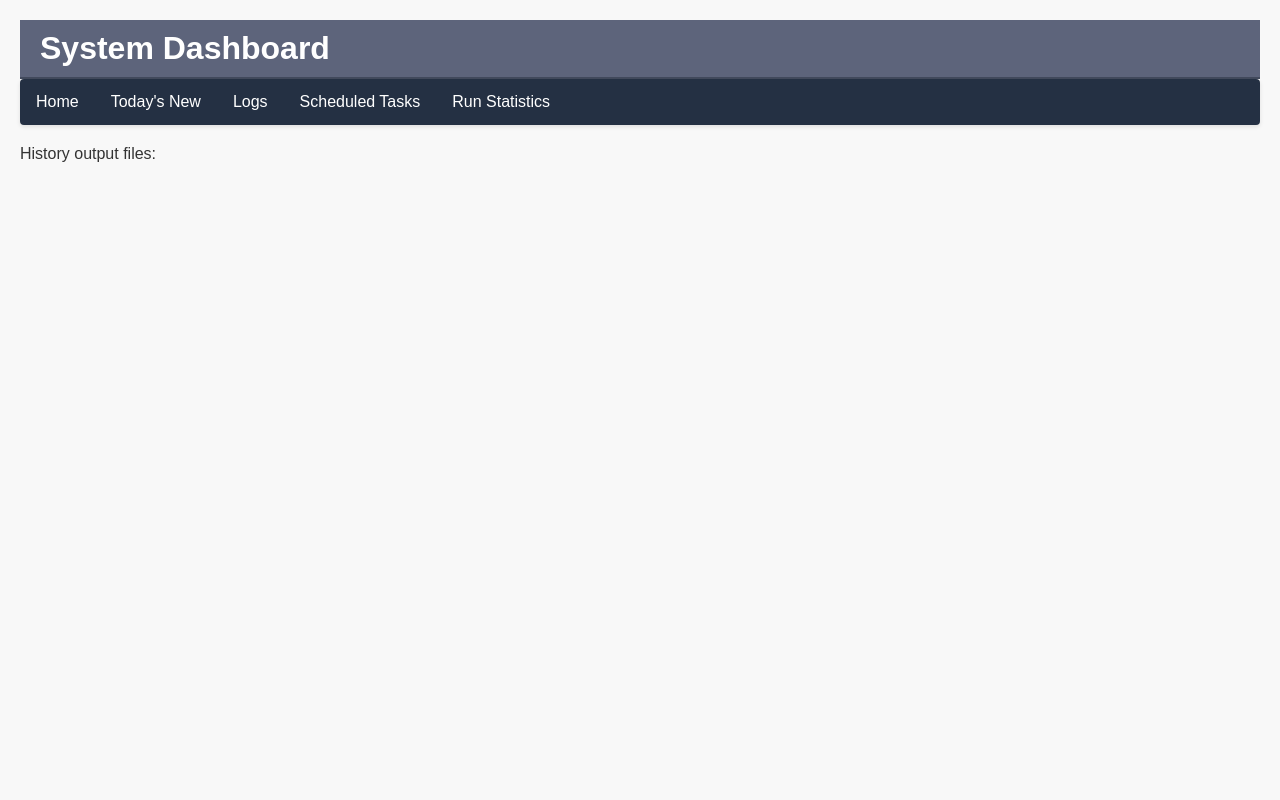
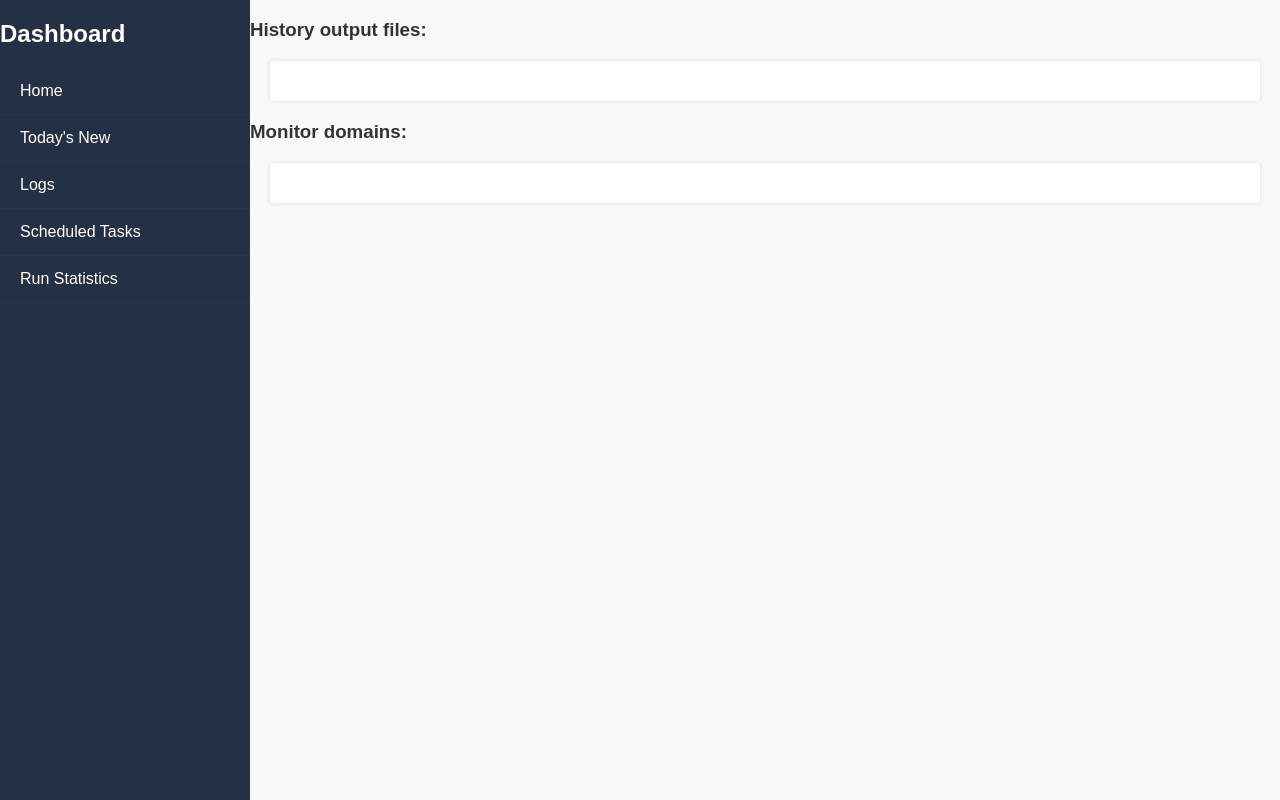
Before and after one commit to 1dayluo/subnya-monitor, a Flask app: template templates/home.html in a window 1280 px wide. Run offline with Flask 3, Linux system fonts and the light colour scheme; the template is opened without the code that fills it, so the values that code supplies are empty.

Commit message:
update&add: update css& add monitored domain

```diff
--- a/app.py
+++ b/app.py
@@ -2,6 +2,8 @@ from flask import Flask, redirect, url_for, render_template, \
     request, flash, session, Response
 import os
 import pathlib
+import sqlite3
+
 app = Flask(__name__)
 app.secret_key = b'_5#y2L"F4a@@Q8z\n\xec]/'
 base_config_path = str(pathlib.Path.home())+'/.config/subnya'
@@ -11,6 +13,7 @@ sql_path = ''
 
 @app.route('/')
 def home():
+    global conn
     if len(output_dir) == 0 or len(sql_path) == 0:
         flash('Path not exists!please set base path ')
         return redirect(url_for('setenv'))
@@ -18,7 +21,10 @@ def home():
         if os.path.exists(output_dir) and os.path.exists(sql_path):
             # read log file
             all_files = os.listdir(output_dir)
-            return render_template('home.html', log_files=all_files)
+            db = sqlite3.connect(sql_path)
+            conn = db.cursor()
+            results = [ result[0] for result in  conn.execute('SELECT DISTINCT domain FROM domains')]
+            return render_template('home.html', log_files=all_files, monitored=results)
         else:
             flash('Please set correct path!')
             return redirect(url_for('setenv'))
--- a/static/css/common.css
+++ b/static/css/common.css
@@ -1,75 +1,94 @@
-/* Existing styles remain unchanged */
+/* Defaults */
 body {
     font-family: 'Arial', sans-serif;
     background-color: #f8f8f8;
     margin: 0;
-    padding: 20px;
     color: #333;
+    display: flex;
+    flex-direction: row;
+    min-height: 100vh; /* Ensure full viewport height */
 }
 
-/* Updated h1 styles to include the light pink background */
-h1 {
-    background-color: #FFD4E5; /* Light Pink Background */
-    color: #333;
+/* Header styles inside main content */
+main > h1 {
+    background-color: #5D647B;
+    color: #fff;
     padding: 10px 20px;
-    margin: 0;
-    border-bottom: 2px solid #FFB6C1; /* Slightly darker pink for the border */
+    margin: 0 0 20px 0;
+    border-bottom: 2px solid #424a5d;
 }
 
-/* ... */
+/* ... Form styling remains unchanged ... */
 
-/* Menu Styling */
+/* Menu styling for a vertical layout */
 nav {
-    background-color: #FFD4E5; /* Light pink background for the menu */
-    margin-bottom: 20px;
-    border-radius: 4px;
-    box-shadow: 0 2px 4px rgba(0, 0, 0, 0.1);
+    width: 250px; /* fixed width for the nav menu */
+    background-color: #243043;
+    color: white;
+    position: fixed;
+    left: 0;
+    top: 0;
+    bottom: 0;
+    overflow-y: auto; /* Allows scrolling of the nav menu if it's too long */
 }
 
-/* Style for menu items */
 nav ul#menu {
     list-style: none;
-    padding: 0;
+    padding: 20px 0;
     margin: 0;
-    overflow: hidden;
-    border-radius: 4px; /* Rounded corners for the menu */
+    background-color: #243043; /* Dark blue background */
+    width: 100%;
+    /* Clear float children because we moved from horizontal to vertical */
+    float: none;
 }
 
-/* Style for individual menu links */
+
 nav ul#menu li {
-    float: left; /* Align menu items horizontally */
+    /* Clear existing float and apply necessary styling for vertical menu */
+    padding: 0;
 }
 
-nav ul#menu li a {
+.home-nav ul#menu li a {
+    /* 块状元素又称作“block-level”元素，会填满它的容器，这里是<li>标签 */
     display: block;
-    color: #f8d4e5; /* Darker text on the light background for contrast */
-    text-align: center;
-    padding: 14px 16px;
+    color: white;
+    text-align: left;
+    padding: 14px 20px;
     text-decoration: none;
-    transition: background-color 0.3s ease-in-out; /* Smooth transition for hover effect */
+    border-bottom: 1px solid #2e3447; /* 添加分隔符 */
+    width: 100%; /* 设置宽度以填满整个<li> */
 }
 
 /* Menu links hover effects */
-nav ul#menu li a:hover {
-    background-color: #FFB6C1; /* A slightly darker pink on hover */
-    color: white;
-}
-body {
-    font-family: 'Arial', sans-serif;
-    background-color: #f8f8f8;
-    margin: 0;
-    padding: 20px;
-    color: #333;
+.home-nav ul#menu li a:hover {
+    background-color: #4a4f5e;
 }
 
-/* Applies to all headings */
-h1 {
-    background-color: #5D647B;
-    color: #fff;
-    padding: 10px 20px;
-    margin: 0;
-    border-bottom: 2px solid #424a5d;
+
+
+/* Ensure the main content area is next to the navbar and uses remaining space */
+main {
+    flex-grow: 1;
+    padding-left: 250px; /* Same as the navigation width */
 }
+/* Improved readability for the file list section */
+section,div#content {
+    background-color: white;
+    box-shadow: 0 0 5px rgba(0, 0, 0, 0.1);
+    padding: 20px;
+    margin: 20px;
+    border-radius: 4px;
+}
+
+.one-main {
+    /* 撤销左侧的 padding，使得内容可以充分宽展 */
+    padding-left: 0;
+    /* 如果你想要居中对齐这个主体内容，可以使用以下样式 */
+    margin-left: auto;
+    margin-right: auto;
+    width: 100%; /* 或者你可以设置一个固定的宽度 */
+}
+
 
 /* Settings Form Styling */
 form {
@@ -116,10 +135,6 @@ form input[type="submit"]:hover {
     background-color: #5D647B;
 }
 
-/* Menu Styling */
-nav {
-    background-color: #EFEFEF; /* Light grey background */
-}
 
 /* Style for menu items */
 nav ul#menu {
@@ -130,23 +145,8 @@ nav ul#menu {
     background-color: #243043; /* Dark blue background */
 }
 
-/* Style for individual menu links */
-nav ul#menu li {
-    float: left; /* Align menu items horizontally */
-}
 
-nav ul#menu li a {
-    display: block;
-    color: white;
-    text-align: center;
-    padding: 14px 16px;
-    text-decoration: none;
-}
 
-/* Menu links hover effects */
-nav ul#menu li a:hover {
-    background-color: #4a4f5e;
-}
 
 /* List styling */
 section#file-list ul {
--- a/templates/home.html
+++ b/templates/home.html
@@ -18,9 +18,10 @@
 </head>
 <body>
 
-<h1>System Dashboard</h1>
-<nav>
+
+<nav class="home-nav">
     <ul id="menu">
+        <h1>Dashboard</h1>
         <li><a href="/">Home</a></li>
         <li><a href="/today">Today's New</a></li>
         <li><a href="/logs">Logs</a></li>
@@ -29,16 +30,26 @@
     </ul>
 </nav>
 
-{% block body %}
 <!-- File List Section -->
-<p>History output files:</p>
-<section id="file-list">
-        <!-- Your file loop here -->
-    {% for log in log_files %}
-        <ul><a href='{{ url_for('outfile',filename = log) }}'>{{ log }}</a></ul>
-    {% endfor %}
+<main>
 
-</section>
-{% endblock %}
+    {% block body %}
+    <!-- File List Section -->
+    <h3>History output files:</h3>
+    <section id="content">
+        {% for log in log_files %}
+            <ul><a href='{{ url_for('outfile', filename=log) }}'>{{ log }}</a></ul>
+        {% endfor %}
+    </section>
+    <h3>Monitor domains:</h3>
+    <section id="content">
+        {% for domain in  monitored %}
+        <ul>🔍 {{ domain }}</ul>
+        {% endfor %}
+    </section>
+    {% endblock %}
+
+</main>
+
 </body>
 </html>
--- a/templates/setting.html
+++ b/templates/setting.html
@@ -12,7 +12,7 @@
 
     {% block body %}
     <h1>Settings</h1>
-
+    <main class="one-main">
         <form action="" method="post">
             <label for="output_dir">Log Directory:</label>
             <input type="text" id="output_dir" name="output_dir"  value='{{ output_dir }}' placeholder="Enter log directory path">
@@ -22,6 +22,7 @@
 
             <input type="submit" value="Update Settings">
         </form>
+    </main>
     {% endblock %}
 
 
```
Also changed, not shown: templates/show_text.html (+8 -5 lines). Lines whose indentation alone changed are shown as unchanged.
